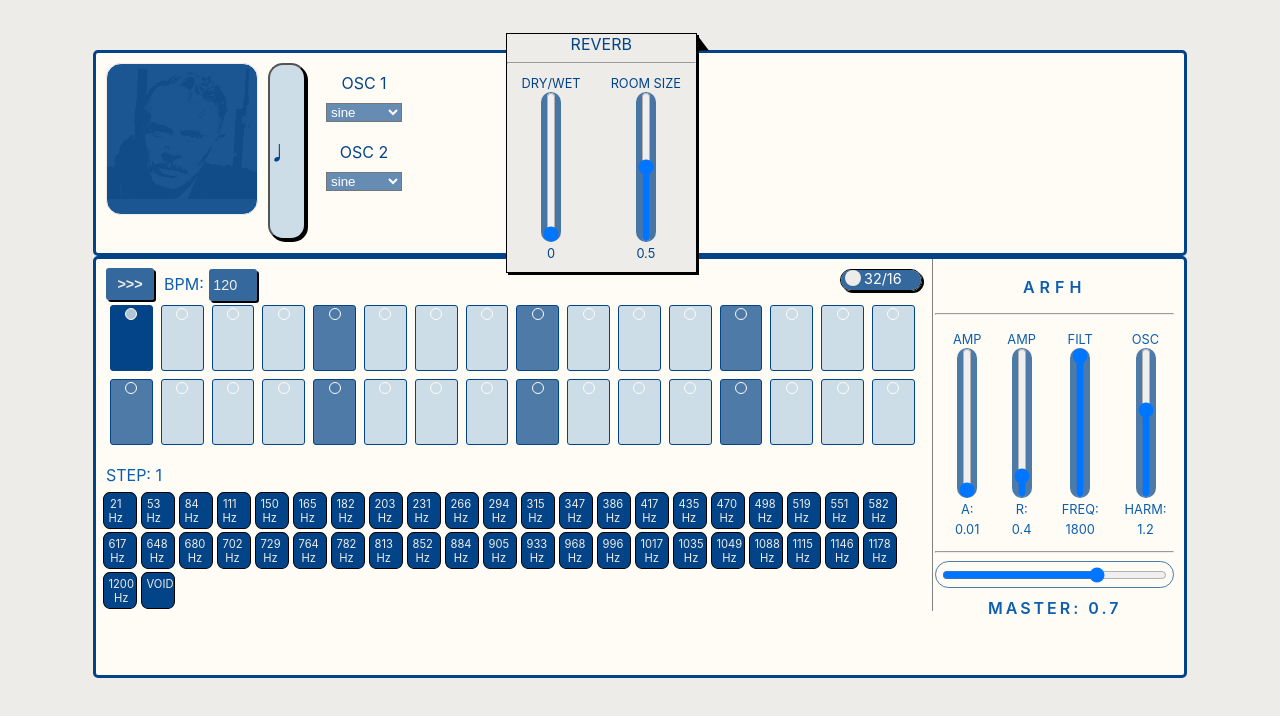
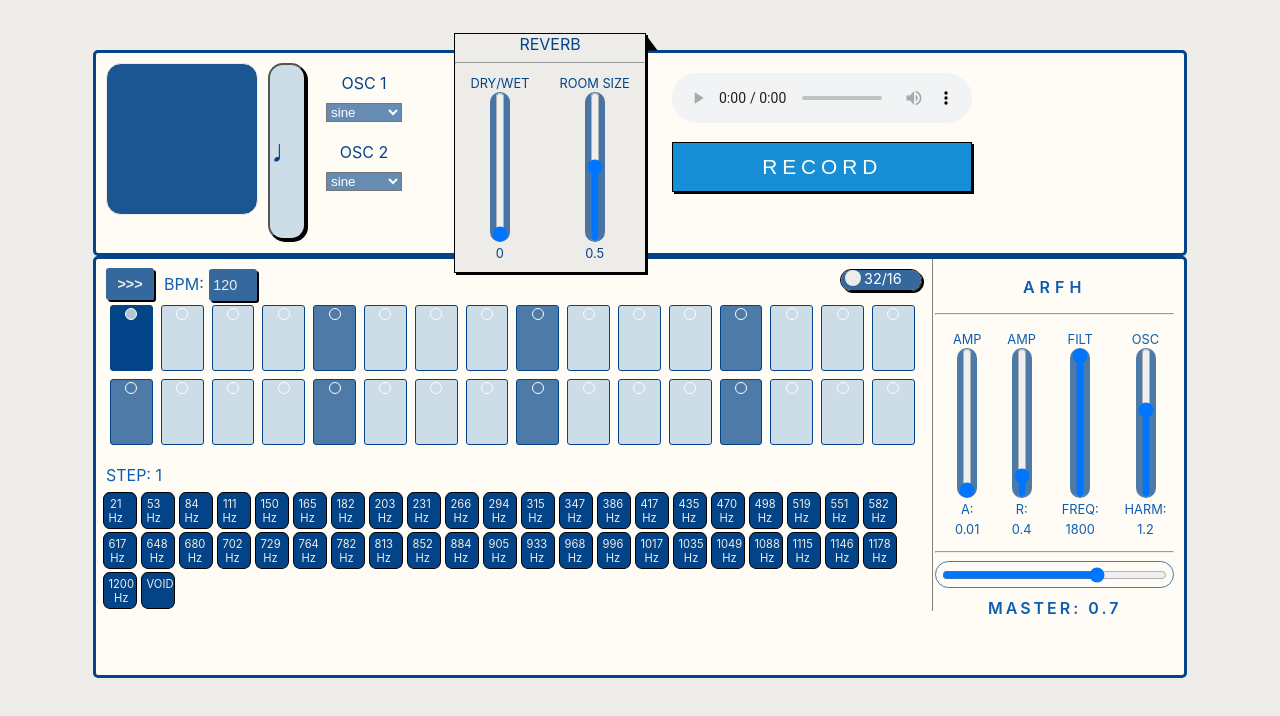
Before and after one commit to mscbr/lindos_synth, a React (Create React App) app: page / in a window 1280 px wide. Shown: the top 716 px of the page. Built offline with nearby package versions, Linux system fonts and the light colour scheme.

Commit message:
audio recorder developed

```diff
--- a/src/App.css
+++ b/src/App.css
@@ -286,6 +286,12 @@ background: transparent;
     position: absolute;
     margin: 15px 0 0 10px;
     opacity: 0.6;
+    animation: opacity-fade 6s infinite;
+  }
+  @keyframes opacity-fade {
+    0% {opacity: 0;}
+    50% {opacity: 0.4}
+    100% {opacity: 0;}
   }
 
   #sustain-button {
@@ -316,7 +322,7 @@ background: transparent;
   .reverb {
     background: rgba(237, 236, 232, 1);
     position: absolute;
-    margin: -20px 0 0 32%;
+    margin: -20px 0 0 28%;
     text-align: center;
     border: 1px solid black;
     box-shadow: 2px 2px #000;
@@ -342,3 +348,31 @@ background: transparent;
     margin: 0 auto;
     z-index: 20;
   }
+  .recorder-playback audio {
+    height: 50px;
+    border-radius: 0;
+
+    width: 300px;
+  }
+  .recorder {
+    margin: 20px 0 0 23%;
+  }
+  .recorder-controls button {
+    width: 300px;
+    height: 50px;
+    margin: 15px 0 0 0;
+    font-size: 1.3rem;
+    letter-spacing: 5px;
+  }
+  .recorder-record {
+    background: rgba(23, 143, 214, 1);
+    color: rgba(255, 252, 246, 1);
+    border: 1px solid black;
+    box-shadow: 2px 2px #000;
+    transition: 0.3s;
+  }
+  .recorder-stop {
+    background: red;
+    color: rgba(255, 252, 246, 1);
+    transition: 0.3s;
+  }
--- a/src/components/Synth.js
+++ b/src/components/Synth.js
@@ -1,7 +1,5 @@
 import React, { Component } from 'react'
 import Tone from 'tone'
-
-//import '../App.css'
 
 import Rows from './seq/Rows'
 import ValuePicker from './seq/ValuePicker'
@@ -9,6 +7,7 @@ import Adsr from './adsr/Adsr'
 import Analyser from './oscillator/Analyser'
 import WaveSelector from './oscillator/WaveSelector'
 import Reverb from './oscillator/Reverb'
+import Recorder from './oscillator/Recorder'
 
 
 class Synth extends Component {
@@ -30,7 +29,8 @@ class Synth extends Component {
         sequenceLength: 32,
         bpm: 120,
         gain: 0.7,
-        stepFocus: 0
+        stepFocus: 0,
+        //recordings: []
       }
 
       ///INITIAL SET-UP FOR SYNTH & SEQUENCER
@@ -43,8 +43,13 @@ class Synth extends Component {
       this.reverb = new Tone.JCReverb({
         wet: 0.0
       });
+      //RECORDER SETUP
+      this.actx = Tone.context;
+      this.dest = this.actx.createMediaStreamDestination();
+      this.recorder = new MediaRecorder(this.dest.stream);
 
       this.synth.connect(this.lowPass.connect(this.reverb.connect(this.analyser.connect(this.gain))));
+      this.analyser.connect(this.dest);
       this.seq = new Tone.Sequence((time, value) => {
         this.positionSet();
         if(value !== "" && value !== '0') {
@@ -183,9 +188,6 @@ class Synth extends Component {
       );
     }
   }
-  handleSustainButton = () => {
-
-  }
   handleChange = (e) => {
     this.setState({
       [e.target.id]: e.target.value
@@ -202,7 +204,6 @@ class Synth extends Component {
           </div>
           <button id="sustain-button"
             onMouseDown={(e) => {
-              console.log(e.target.value);
               this.synth.triggerAttack('D4');
               this.setState({});
             }}
@@ -210,6 +211,7 @@ class Synth extends Component {
           >♩</button>
           <WaveSelector handleChange={this.handleChange} />
           <Reverb handleChange={this.handleChange} stateData={[this.state.reverbWet, this.state.reverbRoomSize]} />
+          <Recorder recorder={this.recorder} />
           <div className="logo"></div>
         </div>
         <div className="control">
--- /dev/null
+++ b/src/components/oscillator/Recorder.js
@@ -0,0 +1,58 @@
+import React, { Component } from 'react'
+
+class Recorder extends Component {
+    constructor(props) {
+        super(props);
+        this.state = {
+            recordings: []
+        }
+        this.audioRef = React.createRef();
+    }
+
+    handleRecordStart = () => {
+        let chunks = [];
+        this.props.recorder.start();
+        this.props.recorder.ondataavailable = (evt) => {
+            chunks.push(evt.data);
+        }
+        this.setState({
+            recordings: chunks
+        });
+
+    }
+    handleRecordStop = () => {
+        this.props.recorder.stop();
+        const audio = this.audioRef.current;
+        this.props.recorder.onstop = (evt) => {
+            let blob = new Blob(this.state.recordings, { type: 'audio/wav; codecs=opus'});
+            audio.src = URL.createObjectURL(blob);
+        }
+        this.setState({});
+    }
+    handleRecordBtn = () => {
+        return this.props.recorder.state === 'recording' ? (
+            <button className='recorder-stop' onClick={this.handleRecordStop}>STOP</button>
+        ) : (
+            <button className='recorder-record' onClick={this.handleRecordStart}>RECORD</button>
+        );
+    }
+
+
+
+    render () {
+        const recordBtn = this.handleRecordBtn();
+        return (
+            <div className='recorder'>
+                <div className="recorder-playback">
+                    <audio ref={this.audioRef} controls></audio>
+                </div>
+                <div className="recorder-controls">
+                    {recordBtn}
+                </div>
+            </div>
+        );
+    }
+
+}
+
+export default Recorder
```
